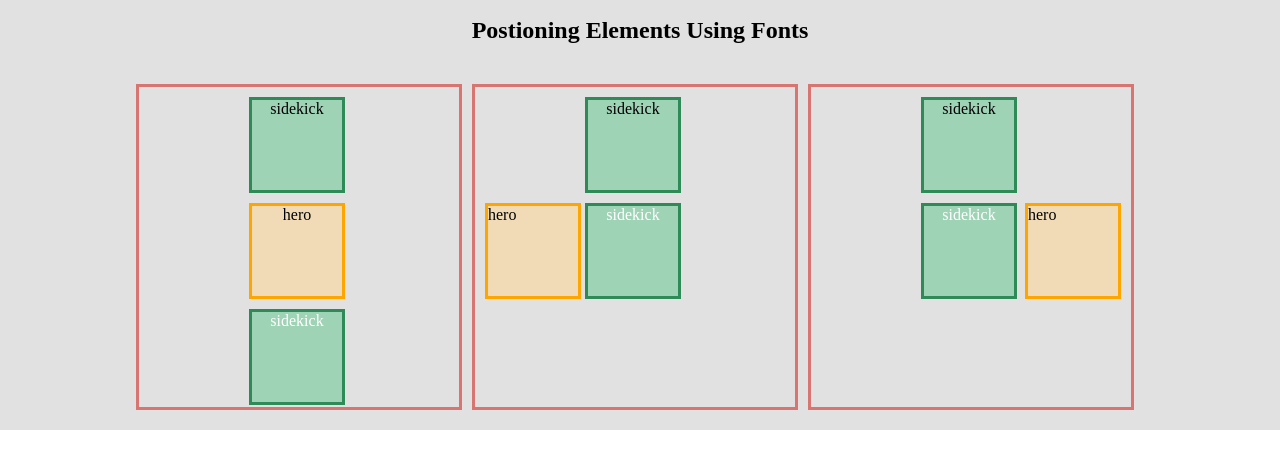
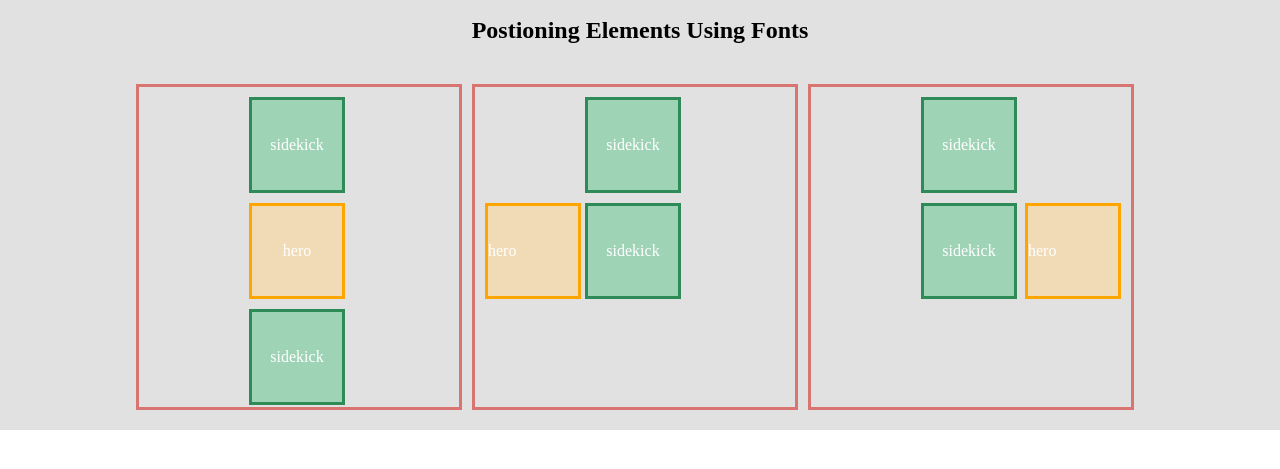
Before and after one commit to karthikgeek1/assignment11, a plain HTML site: page index.html in a window 1280 px wide. Shown: the part 53-522 px from the top of the page. Drawn offline with Linux system fonts and the light colour scheme.

Commit message:
second commit

```diff
--- a/index.html
+++ b/index.html
@@ -28,10 +28,10 @@
             <div class="container3">
             <div class="sub_container1">
                 <div class="a">
-                   <p>sidekick</p>
+                   <p class="g">sidekick</p>
                 </div>
                 <div class="b">
-                  <p>hero</p>
+                  <p class="g">hero</p>
                 </div>
                 <div class="a">
                     <p class="g">sidekick</p>
@@ -39,10 +39,10 @@
             </div>
             <div class="sub_container1">
                 <div class="a">
-                    <p>sidekick</p>
+                    <p class="g">sidekick</p>
                  </div>
                  <div class="c">
-                   <p>hero</p>
+                   <p class="g">hero</p>
                  </div>
                  <div class="a">
                      <p class="g">sidekick</p>
@@ -50,10 +50,10 @@
             </div>
             <div class="sub_container1">
                 <div class="a">
-                    <p>sidekick</p>
+                    <p class="g">sidekick</p>
                  </div>
                  <div class="d">
-                   <p>hero</p>
+                   <p class="g">hero</p>
                  </div>
                  <div class="a">
                      <p class="g">sidekick</p>
--- a/style.css
+++ b/style.css
@@ -67,8 +67,6 @@ h2{
     text-align: center;
     margin-left: 110px;
     margin-top: 10px;
-}
-.g{
     display: flex;
     flex-direction: column;
     justify-content: center;
@@ -82,6 +80,10 @@ h2{
     text-align: center;
     margin-left: 110px;
     margin-top: 10px;
+    display: flex;
+    flex-direction: column;
+    justify-content: center;
+    color: white;
 }
 .c{
     height: 90px;
@@ -91,6 +93,10 @@ h2{
     float: left;
     margin-left: 10px;
     margin-top: 10px;
+    display: flex;
+    flex-direction: column;
+    justify-content: center;
+    color: white;
 }
 .d{
     height: 90px;
@@ -100,4 +106,8 @@ h2{
     float: right;
     margin-right: 10px;
     margin-top: 10px;
+    display: flex;
+    flex-direction: column;
+    justify-content: center;
+    color: white;
 }
```
